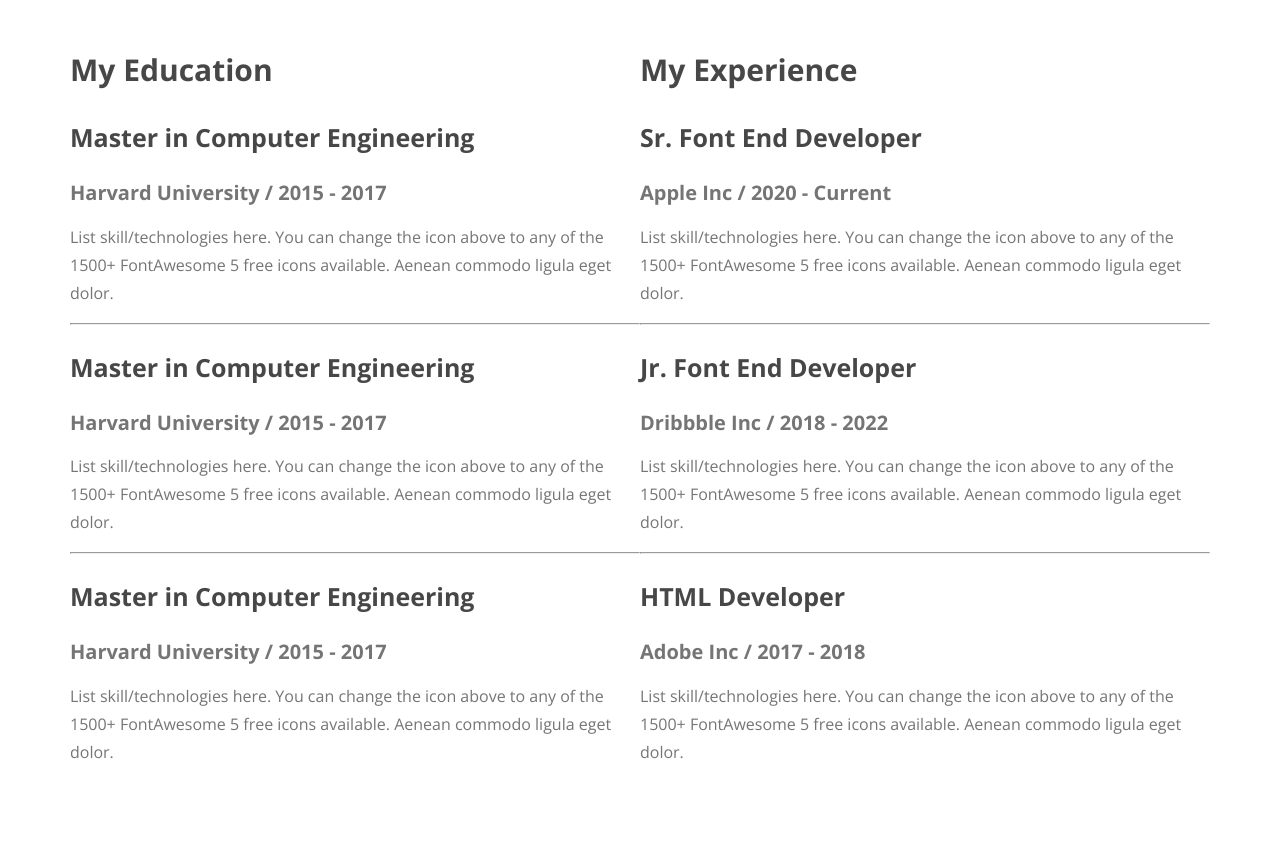
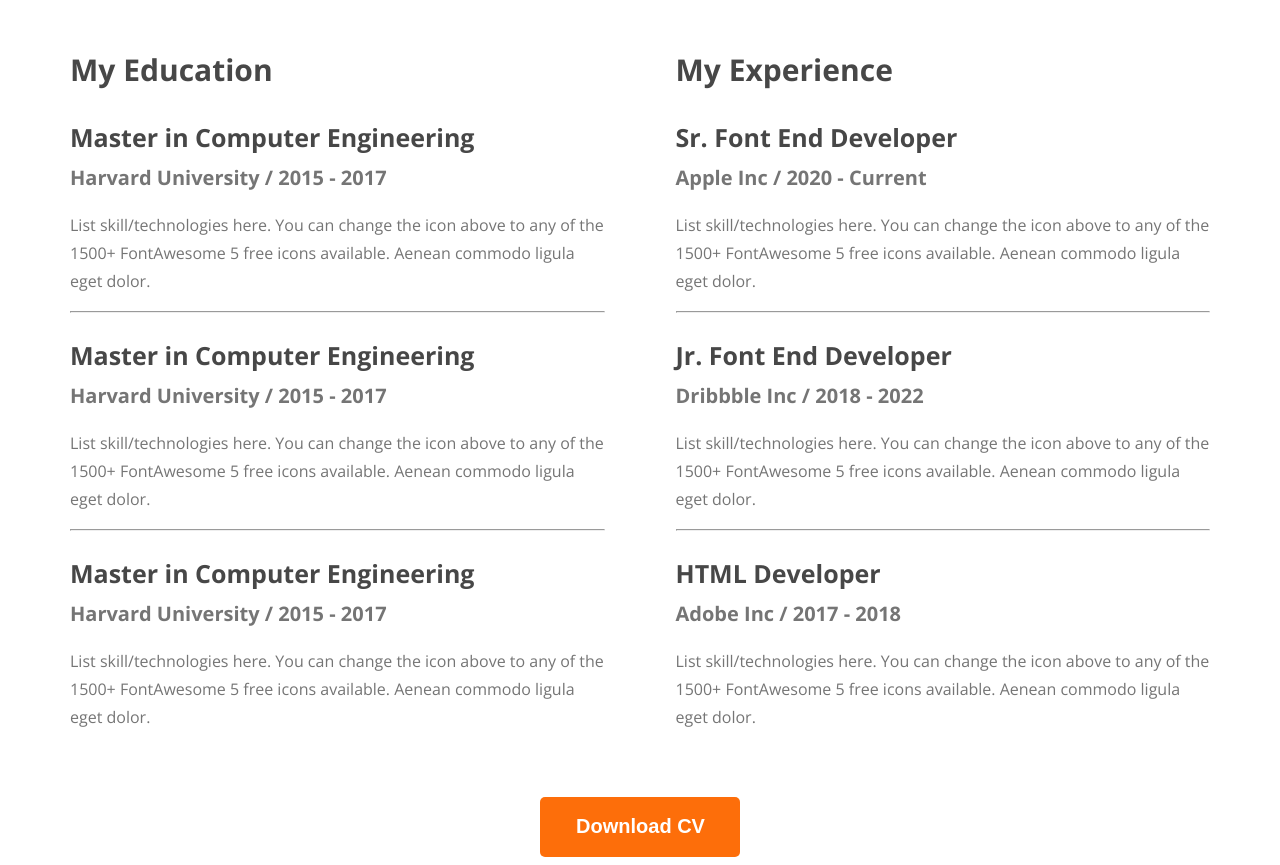
Before and after one commit to shihab4513/web-developer-portfolio, a plain HTML site: page index.html in a window 1280 px wide. Shown: the part 2600-3465 px from the top of the page. Before the commit the page ends 3390 px from the top, so only its background shows below. Drawn offline with nearby package versions, Linux system fonts and the light colour scheme.

Commit message:
finished skill

```diff
--- a/index.html
+++ b/index.html
@@ -63,7 +63,10 @@
         <!-- What I do section start? -->
         <section>
             <h3 class="section-title">Wha I do</h3>
-            <p id="what-i-do-description" class="section-description">I have more than 10 years experience building software for clients all over the world. Below is a quick overview of my main technical skill sets and technologies i use. Want to find out more about my experience? Check out my online resume and project portfolio.</p>
+            <p id="what-i-do-description" class="section-description">I have more than 10 years experience building
+                software for clients all over the world. Below is a quick overview of my main technical skill sets and
+                technologies i use. Want to find out more about my experience? Check out my online resume and project
+                portfolio.</p>
             <div class="skills-container">
                 <!-- .skill*4>img+h3.skill-info+p.skill-description -->
                 <div class="skill">
@@ -123,7 +126,8 @@
                         <h3 class="resume-title">Master in Computer Engineering</h3>
                         <h2 class="resume-second-title">Harvard University / 2015 - 2017</h2>
                         <p class="resume-description">List skill/technologies here. You can change the icon above
-                            to any of the 1500+ FontAwesome 5 free icons available. Aenean commodo ligula eget dolor.</p>
+                            to any of the 1500+ FontAwesome 5 free icons available. Aenean commodo ligula eget dolor.
+                        </p>
                     </div>
                     <!-- hr stands for horizontal line -->
                     <hr>
@@ -131,14 +135,16 @@
                         <h3 class="resume-title">Master in Computer Engineering</h3>
                         <h2 class="resume-second-title">Harvard University / 2015 - 2017</h2>
                         <p class="resume-description">List skill/technologies here. You can change the icon above
-                            to any of the 1500+ FontAwesome 5 free icons available. Aenean commodo ligula eget dolor.</p>
+                            to any of the 1500+ FontAwesome 5 free icons available. Aenean commodo ligula eget dolor.
+                        </p>
                     </div>
                     <hr>
                     <div class="resum-item">
                         <h3 class="resume-title">Master in Computer Engineering</h3>
                         <h2 class="resume-second-title">Harvard University / 2015 - 2017</h2>
                         <p class="resume-description">List skill/technologies here. You can change the icon above
-                        to any of the 1500+ FontAwesome 5 free icons available. Aenean commodo ligula eget dolor.</p>
+                            to any of the 1500+ FontAwesome 5 free icons available. Aenean commodo ligula eget dolor.
+                        </p>
                     </div>
                 </div>
                 <div class="resume-column">
@@ -147,25 +153,29 @@
                         <h3 class="resume-title">Sr. Font End Developer</h3>
                         <h2 class="resume-second-title">Apple Inc / 2020 - Current</h2>
                         <p class="resume-description">List skill/technologies here. You can change the icon above
-                            to any of the 1500+ FontAwesome 5 free icons available. Aenean commodo ligula eget dolor.</p>
+                            to any of the 1500+ FontAwesome 5 free icons available. Aenean commodo ligula eget dolor.
+                        </p>
                     </div>
                     <hr>
                     <div class="resum-item">
                         <h3 class="resume-title">Jr. Font End Developer</h3>
                         <h2 class="resume-second-title">Dribbble Inc / 2018 - 2022</h2>
                         <p class="resume-description">List skill/technologies here. You can change the icon above
-                        to any of the 1500+ FontAwesome 5 free icons available. Aenean commodo ligula eget dolor.</p>
+                            to any of the 1500+ FontAwesome 5 free icons available. Aenean commodo ligula eget dolor.
+                        </p>
                     </div>
                     <hr>
                     <div class="resum-item">
                         <h3 class="resume-title">HTML Developer</h3>
                         <h2 class="resume-second-title">Adobe Inc / 2017 - 2018</h2>
                         <p class="resume-description">List skill/technologies here. You can change the icon above
-                    to any of the 1500+ FontAwesome 5 free icons available. Aenean commodo ligula eget dolor.</p>
-          </div>
+                            to any of the 1500+ FontAwesome 5 free icons available. Aenean commodo ligula eget dolor.
+                        </p>
                     </div>
                 </div>
         </section>
+        <div class="download-cv"><button class="btn-primary">Download CV</button></div>
+    </div>
     </main>
     <footer>
 
--- a/styles/portfolio.css
+++ b/styles/portfolio.css
@@ -208,6 +208,7 @@ font-size: 25px;
 font-style: normal;
 font-weight: 700;
 line-height: normal;
+margin-bottom: 10px;
 }
 .resume-second-title{
     color: var(--Dark-03, #757575);
@@ -215,6 +216,8 @@ font-size: 20px;
 font-style: normal;
 font-weight: 600;
 line-height: normal;
+margin-bottom: 20px;
+margin-top: 0px;
 }
 .resume-description{
     color: var(--Dark-03, #757575);
@@ -222,8 +225,15 @@ font-size: 16px;
 font-style: normal;
 font-weight: 400;
 line-height: 28px; /* 175% */
+
+margin-top: 0px;
 }
 .resume-container{
     display: flex;
-    justify-content: space-around;
+    gap:71px;
 }
+
+.download-cv{
+    text-align: center;
+    margin-top: 50px;
+}
```
Lines whose indentation alone changed are shown as unchanged.
